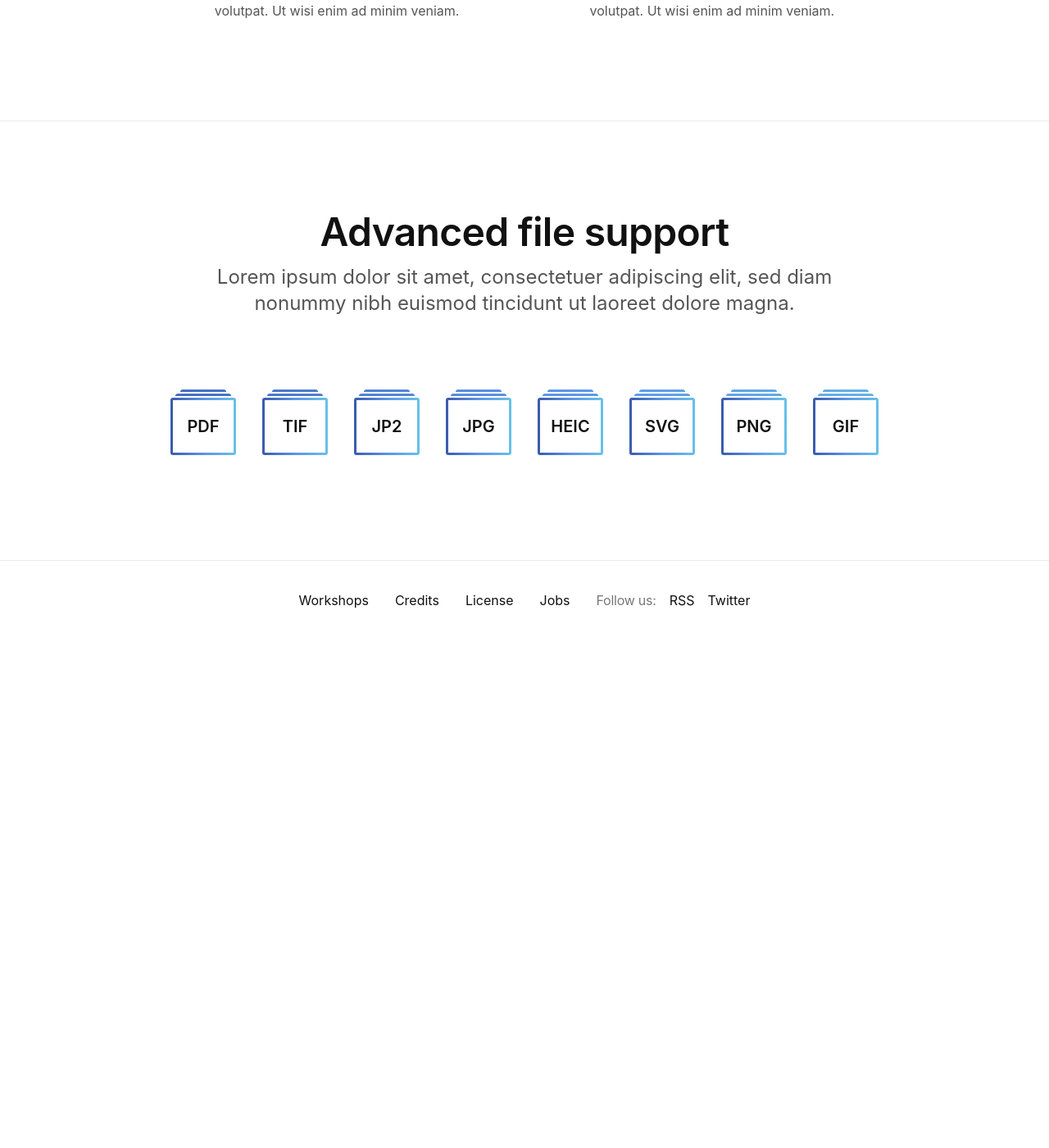
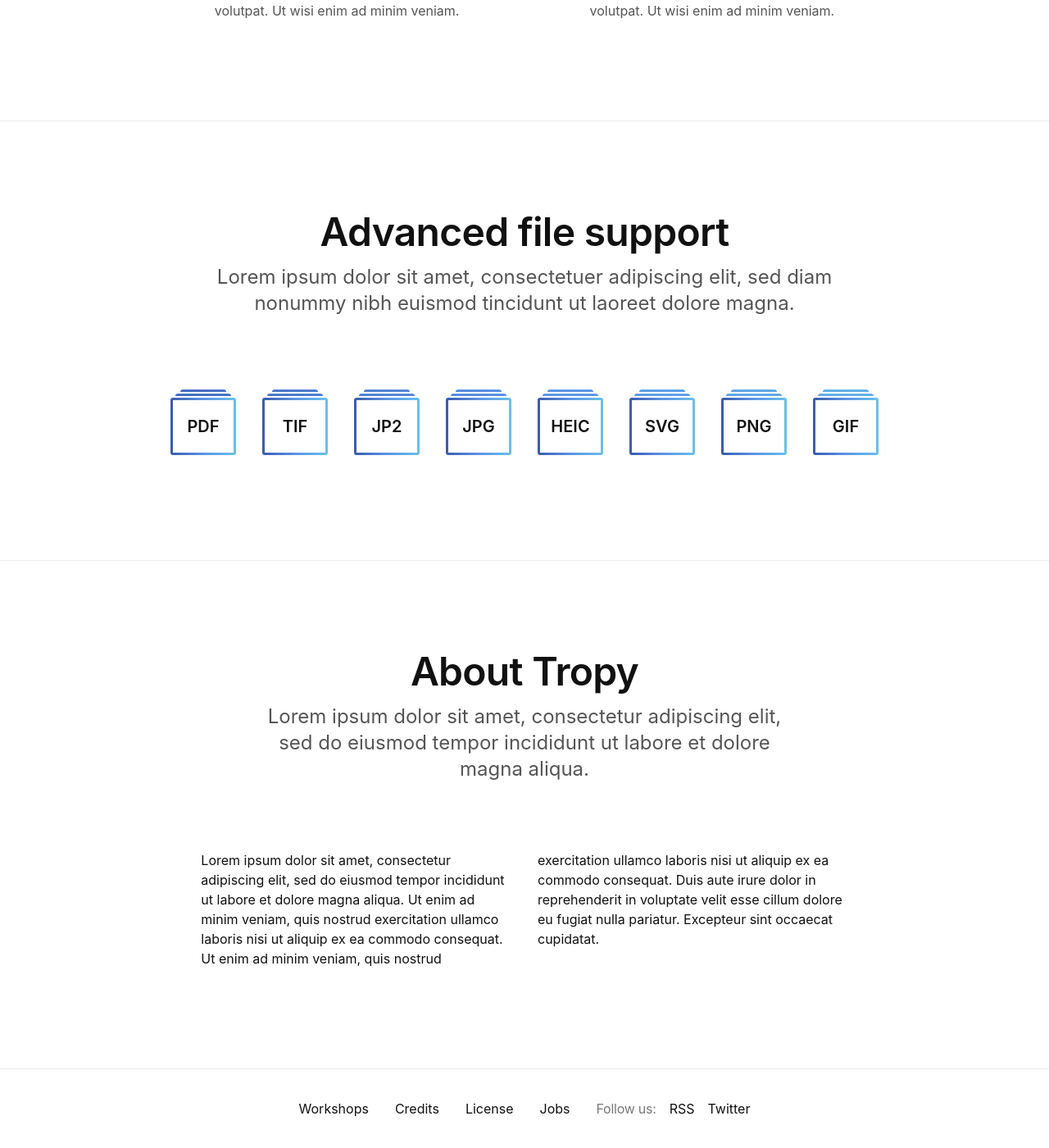
Before and after one commit to tropy/tropy.github.io, a Jekyll site: the page built from index.html, in a window 1280 px wide and 1400 px high, scrolled down 5980 px. Shown: the whole window at 82% size. Built offline with Jekyll 4.4.1, drawn with Linux system fonts in a browser that asks for light colours; before the commit the page ends 6760 px from its top, so only the background shows below that.

Commit message:
Add about section.

```diff
--- /dev/null
+++ b/assets/stylesheets/_about.scss
@@ -0,0 +1,46 @@
+//
+// About
+//
+
+.about {
+  border-top: 1px solid $gray-light;
+  padding: ($section-padding-y-phone - 14px) 0 ($section-padding-y-phone -  6px) 0;
+
+  @media (min-width: $sm) {
+    padding-top: $section-padding-y - 19px;
+    padding-bottom: $section-padding-y - 6px;
+  }
+
+  .container-fluid {
+    max-width: 789.33px;
+  }
+
+  h2 {
+    margin-top: 0;
+    margin-bottom: 0;
+  }
+
+  p {
+    margin: 0;
+
+    &:not(.lead) {
+      @media (min-width: $sm) {
+        columns: 2;
+        column-gap: $grid-column-gap;
+      }
+    }
+  }
+
+  .lead {
+    margin-top: 9px;
+    margin-bottom: ($section-padding-y-phone * 3 / 4) - 12px;
+
+    @media (min-width: $sm) {
+      width: 83.333%;
+      margin-top: 12px;
+      margin-left: auto;
+      margin-right: auto;
+      margin-bottom: ($section-padding-y * 3 / 4) - 13px;
+    }
+  }
+}
--- a/assets/stylesheets/main.scss
+++ b/assets/stylesheets/main.scss
@@ -20,6 +20,7 @@
 @import "portable-projects";
 @import "features";
 @import "file-support";
+@import "about";
 @import "footer";
 
 // Utilities
--- a/index.html
+++ b/index.html
@@ -140,3 +140,10 @@
     </ul>
   </div>
 </section>
+<section class="about">
+  <div class="container-fluid">
+    <h2>About Tropy</h2>
+    <p class="lead">Lorem ipsum dolor sit amet, consectetur adipiscing elit, sed do eiusmod tempor incididunt ut labore et dolore magna aliqua.</p>
+    <p>Lorem ipsum dolor sit amet, consectetur adipiscing elit, sed do eiusmod tempor incididunt ut labore et dolore magna aliqua. Ut enim ad minim veniam, quis nostrud exercitation ullamco laboris nisi ut aliquip ex ea commodo consequat. Ut enim ad minim veniam, quis nostrud exercitation ullamco laboris nisi ut aliquip ex ea commodo consequat. Duis aute irure dolor in reprehenderit in voluptate velit esse cillum dolore eu fugiat nulla pariatur. Excepteur sint occaecat cupidatat.</p>
+  </div>
+</section>
```
